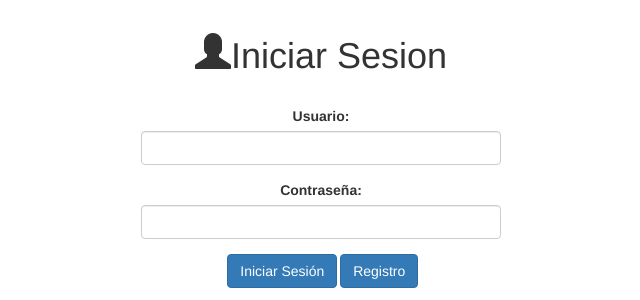
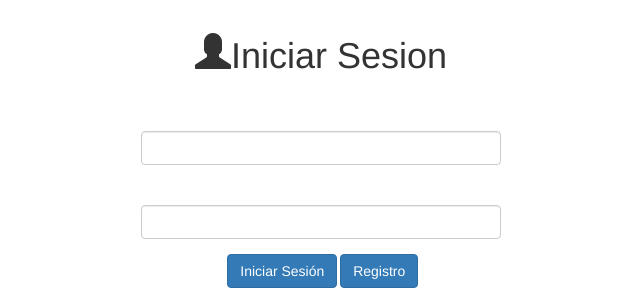
Before and after one commit to Chow22/ZASCAR, a PHP site: page /login.php in a window 1280 px wide. Shown: the part 478-778 px from the top of the page, without its empty margins (319-959 px from the left). Run offline with PHP 8.4, Linux system fonts and the light colour scheme; some libraries are stand-ins or nearby versions.

Commit message:
login texto en color blanco

```diff
--- a/public_html/vista/login.php
+++ b/public_html/vista/login.php
@@ -45,11 +45,11 @@
                         <br>
                         <form method="POST" action="../controlador/login_controlador.php">
                             <fieldset>
-                                <div class="form-group">
+                                <div class="form-group" style="color:white;">
                                     <label>Usuario:</label><input type="text" class="form-control" name="usuario">
                                 </div>
                                 <p>
-                                <div class="form-group">
+                                <div class="form-group" style="color:white;">
                                     <label>Contraseña:</label><input type="password" class="form-control" name="pass">
                                 </div>
 
```
